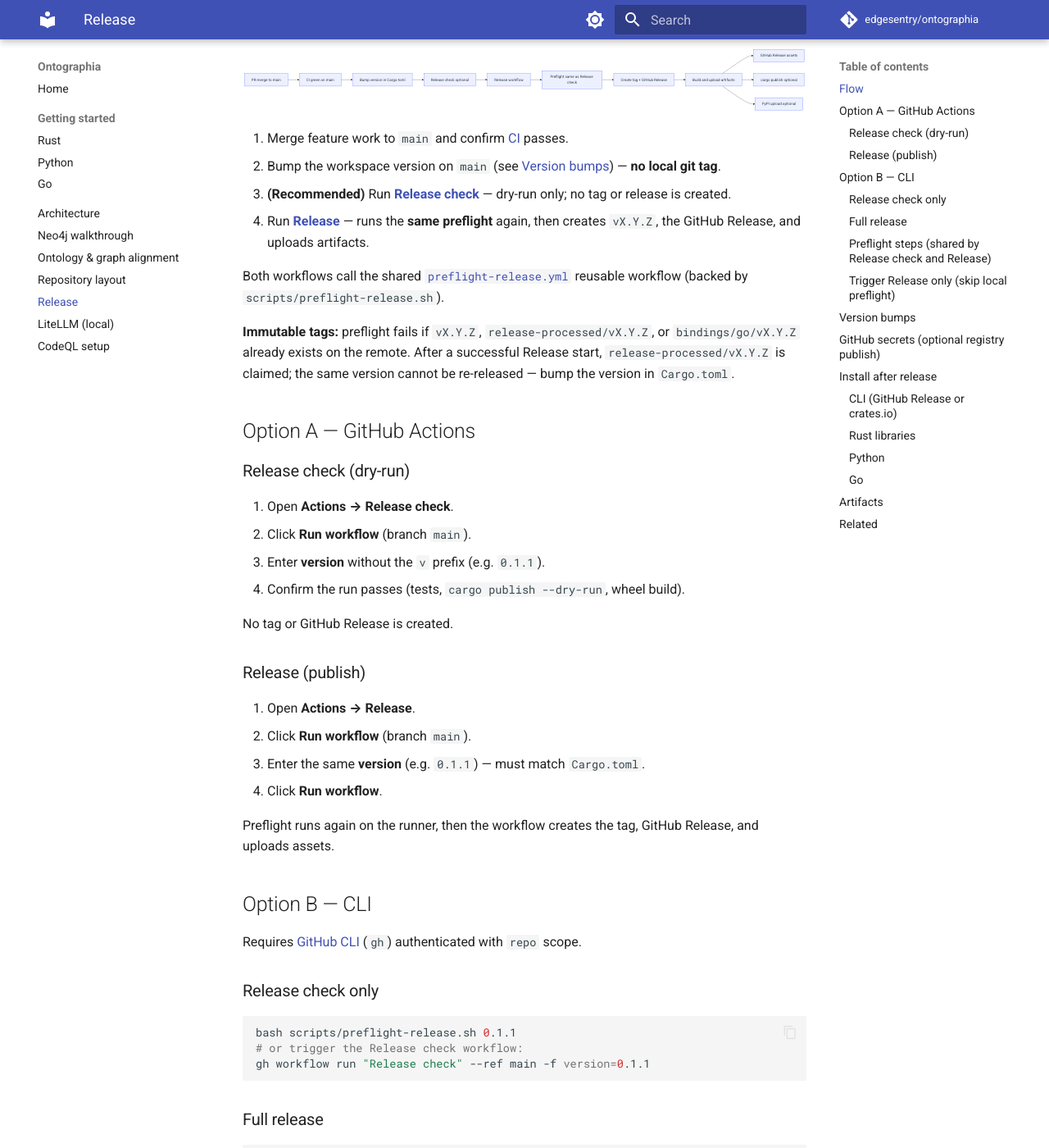
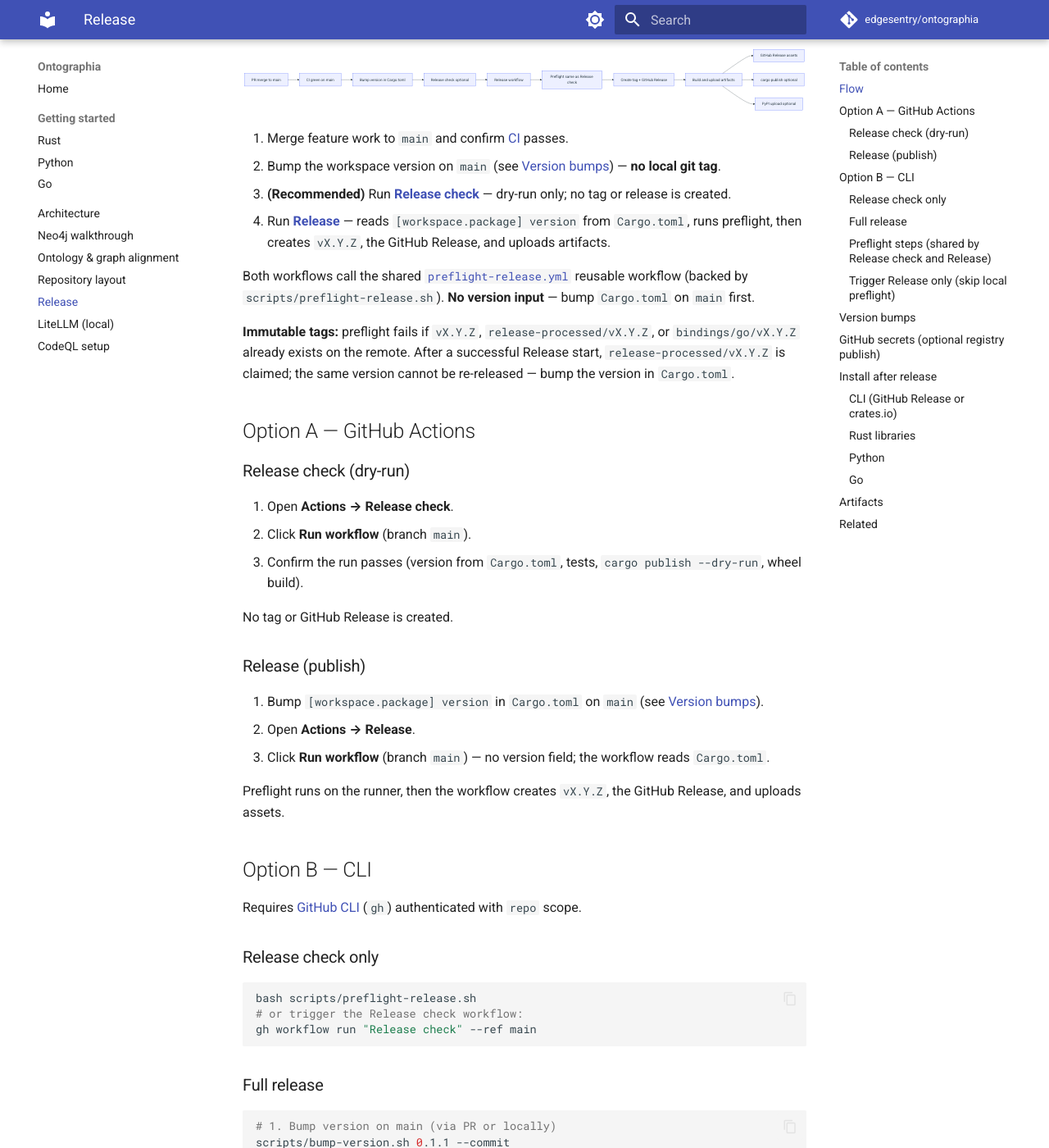
Before and after one commit to edgesentry/ontographia, an MkDocs documentation site: the page built from docs/release.md, in a window 1280 px wide and 1400 px high, scrolled down 264 px. Shown: the whole window at 82% size. Built offline with MkDocs 1.6.1 and Material for MkDocs 9.7.7, drawn with Linux system fonts in a browser that asks for light colours; comment, search, counter and statistics services are not loaded; some of the changed text lies outside the part shown.

Commit message:
Read release version from Cargo.toml instead of workflow input.
Release and Release check no longer ask for a version; workflows and
preflight scripts default to [workspace.package] version in Cargo.toml.

Co-authored-by: Cursor <cursoragent@cursor.com>

````diff
--- a/docs/release.md
+++ b/docs/release.md
@@ -21,9 +21,9 @@ flowchart LR
 1. Merge feature work to `main` and confirm [CI](https://github.com/edgesentry/ontographia/actions/workflows/ci.yml) passes.
 2. Bump the workspace version on `main` (see [Version bumps](#version-bumps)) — **no local git tag**.
 3. **(Recommended)** Run **[Release check](https://github.com/edgesentry/ontographia/actions/workflows/release-check.yml)** — dry-run only; no tag or release is created.
-4. Run **[Release](https://github.com/edgesentry/ontographia/actions/workflows/release.yml)** — runs the **same preflight** again, then creates `vX.Y.Z`, the GitHub Release, and uploads artifacts.
+4. Run **[Release](https://github.com/edgesentry/ontographia/actions/workflows/release.yml)** — reads `[workspace.package] version` from `Cargo.toml`, runs preflight, then creates `vX.Y.Z`, the GitHub Release, and uploads artifacts.
 
-Both workflows call the shared [`preflight-release.yml`](https://github.com/edgesentry/ontographia/blob/main/.github/workflows/preflight-release.yml) reusable workflow (backed by `scripts/preflight-release.sh`).
+Both workflows call the shared [`preflight-release.yml`](https://github.com/edgesentry/ontographia/blob/main/.github/workflows/preflight-release.yml) reusable workflow (backed by `scripts/preflight-release.sh`). **No version input** — bump `Cargo.toml` on `main` first.
 
 **Immutable tags:** preflight fails if `vX.Y.Z`, `release-processed/vX.Y.Z`, or `bindings/go/vX.Y.Z` already exists on the remote. After a successful Release start, `release-processed/vX.Y.Z` is claimed; the same version cannot be re-released — bump the version in `Cargo.toml`.
 
@@ -33,19 +33,17 @@ Both workflows call the shared [`preflight-release.yml`](https://github.com/edge
 
 1. Open **Actions → Release check**.
 2. Click **Run workflow** (branch `main`).
-3. Enter **version** without the `v` prefix (e.g. `0.1.1`).
-4. Confirm the run passes (tests, `cargo publish --dry-run`, wheel build).
+3. Confirm the run passes (version from `Cargo.toml`, tests, `cargo publish --dry-run`, wheel build).
 
 No tag or GitHub Release is created.
 
 ### Release (publish)
 
-1. Open **Actions → Release**.
-2. Click **Run workflow** (branch `main`).
-3. Enter the same **version** (e.g. `0.1.1`) — must match `Cargo.toml`.
-4. Click **Run workflow**.
+1. Bump `[workspace.package] version` in `Cargo.toml` on `main` (see [Version bumps](#version-bumps)).
+2. Open **Actions → Release**.
+3. Click **Run workflow** (branch `main`) — no version field; the workflow reads `Cargo.toml`.
 
-Preflight runs again on the runner, then the workflow creates the tag, GitHub Release, and uploads assets.
+Preflight runs on the runner, then the workflow creates `vX.Y.Z`, the GitHub Release, and uploads assets.
 
 ## Option B — CLI
 
@@ -54,9 +52,9 @@ Requires [GitHub CLI](https://cli.github.com/) (`gh`) authenticated with `repo`
 ### Release check only
 
 ```bash
-bash scripts/preflight-release.sh 0.1.1
+bash scripts/preflight-release.sh
 # or trigger the Release check workflow:
-gh workflow run "Release check" --ref main -f version=0.1.1
+gh workflow run "Release check" --ref main
 ```
 
 ### Full release
@@ -67,32 +65,33 @@ scripts/bump-version.sh 0.1.1 --commit
 git push origin main
 
 # 2. (Recommended) dry-run
-bash scripts/preflight-release.sh 0.1.1
-# or: gh workflow run "Release check" --ref main -f version=0.1.1
+bash scripts/preflight-release.sh
+# or: gh workflow run "Release check" --ref main
 
 # 3. Preflight locally + trigger Release workflow
-scripts/trigger-release.sh 0.1.1
+scripts/trigger-release.sh
 
 # 4. Watch the run
 gh run watch --workflow Release
 ```
 
-`trigger-release.sh` runs `preflight-release.sh` locally, then `gh workflow run Release`. The Release workflow still runs preflight on the runner.
+`trigger-release.sh` reads `Cargo.toml`, runs `preflight-release.sh`, then `gh workflow run Release`. The Release workflow still runs preflight on the runner.
 
 ### Preflight steps (shared by Release check and Release)
 
 ```bash
-bash scripts/verify-release-version.sh v0.1.1
-bash scripts/verify-tag-not-exists.sh v0.1.1
+VERSION="$(bash scripts/workspace-version.sh)"
+bash scripts/verify-release-version.sh "v${VERSION}"
+bash scripts/verify-tag-not-exists.sh "v${VERSION}"
 bash scripts/release-check.sh
 ```
 
-(`preflight-release.sh` runs all three.)
+(`preflight-release.sh` runs all three using the workspace version.)
 
 ### Trigger Release only (skip local preflight)
 
 ```bash
-gh workflow run Release --ref main -f version=0.1.1
+gh workflow run Release --ref main
 ```
 
 ## Version bumps
````
Also changed, not shown: scripts/README.md (+1 -1 lines), 5 other files.
